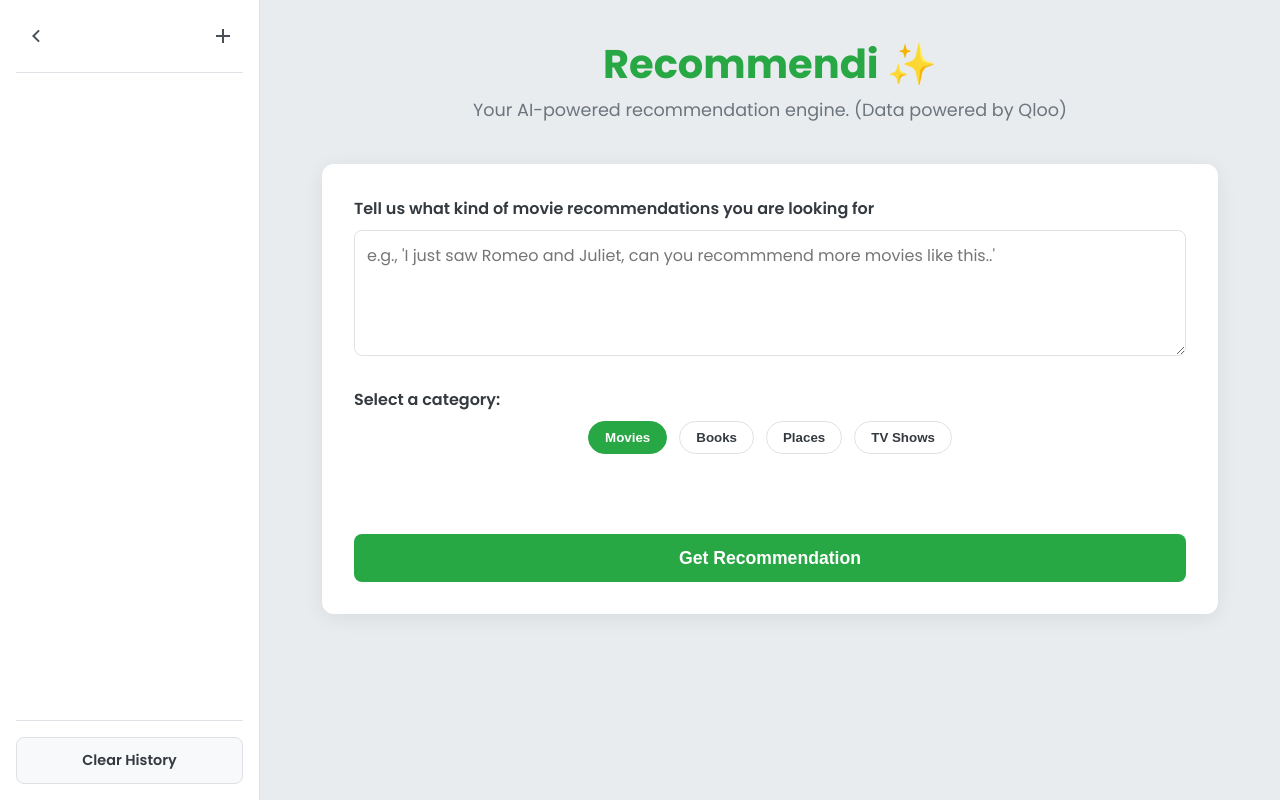
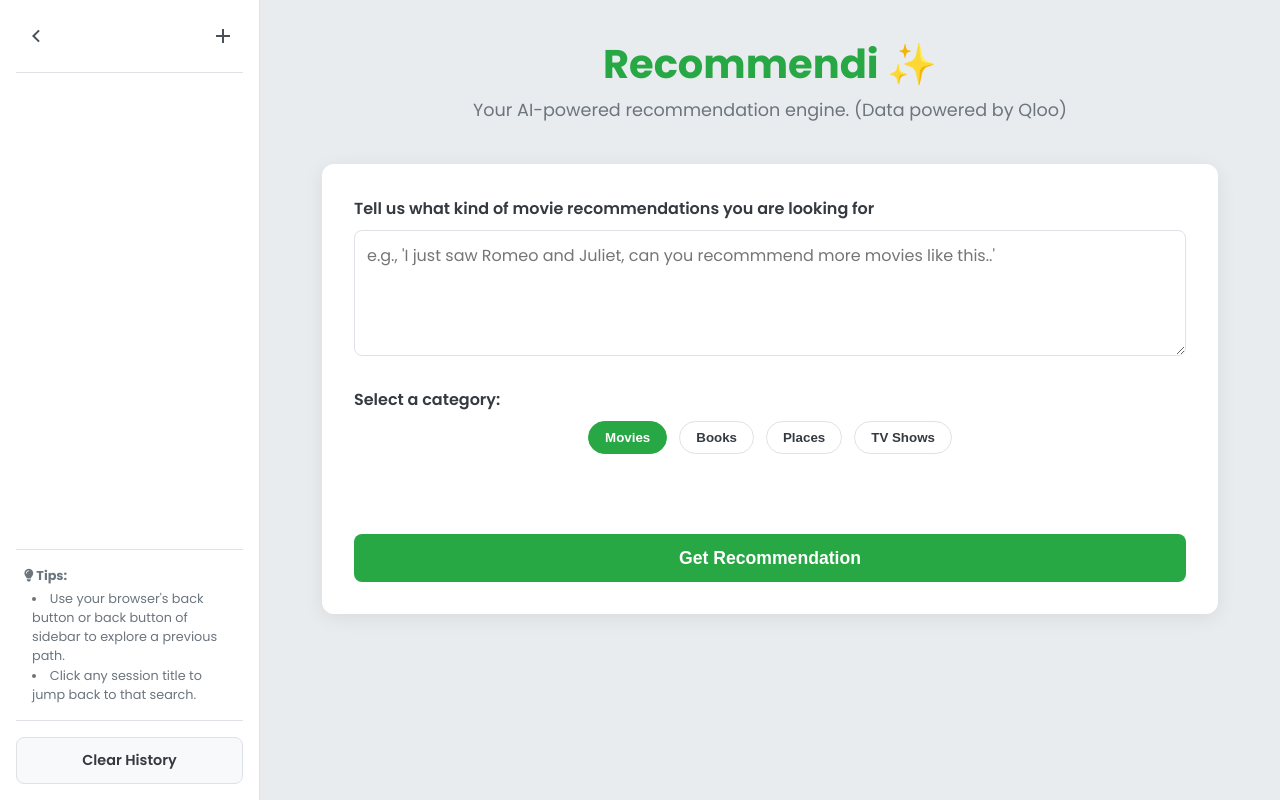
Before and after one commit to oadeniran/recommendi-fe, a Flask app: page / in a window 1280 px wide. Run offline with Flask 3, Linux system fonts and the light colour scheme.

Commit message:
minor additions for tips and refresh restet to 1

```diff
--- a/static/css/style.css
+++ b/static/css/style.css
@@ -175,6 +175,21 @@ body {
     visibility: visible;
 }
 
+.sidebar-tips {
+    margin-top: auto; /* Pushes this section down */
+    padding: 1rem 0.5rem;
+    font-size: 0.8rem;
+    color: #6c757d; /* A muted text color */
+    line-height: 1.5;
+    border-top: 1px solid var(--gray);
+}
+
+.sidebar-tips ul {
+    list-style-position: inside;
+    padding-left: 0.5rem;
+    margin-top: 0.25rem;
+}
+
 header { text-align: center; margin-bottom: 2.5rem; }
 header h1 { font-weight: 700; color: var(--primary-green); font-size: 2.5rem; }
 header p { font-size: 1.1rem; color: #6c757d; }
--- a/static/js/loader.js
+++ b/static/js/loader.js
@@ -142,6 +142,12 @@ document.addEventListener('DOMContentLoaded', () => {
         }
 
         const page = parseInt(params.get('page')) || 1;
+
+        if (!append && page > 1) {
+            params.set('page', '1');
+            // Update the URL in the browser bar without reloading the page
+            history.replaceState({}, '', `?${params.toString()}`);
+        }
 
         if (!append) {
             resultsGrid.innerHTML = '';
@@ -391,7 +397,12 @@ document.addEventListener('DOMContentLoaded', () => {
             if (item.tags && item.tags.length > 0) item.tags.slice(0, 3).forEach(tag => { tagsHTML += `<a href="#" class="tag-link" data-tag-id="${tag.id}" data-tag-name="${tag.name}" data-category="${category}">${tag.name}</a>`; });
             tagsHTML += '</div>';
             const titleText = item.title || 'Untitled', date = item.release_date || item.publication_date, titleWithDate = date ? `${titleText} (${date})` : titleText;
-            let metaHTML = (category === 'Book' && item.author) ? `<span class="rec-card-genre">by ${item.author}</span>` : (category === 'Movie' && item.genre) ? `<span class="rec-card-genre">${item.genre}</span>` : '';
+            let metaHTML = '';
+            if (item.author) {
+                metaHTML = `<span class="rec-card-genre">by ${item.author}</span>`;
+            } else if (item.genre) {
+                metaHTML = `<span class="rec-card-genre">${item.genre}</span>`;
+            }
             card.innerHTML = `<img src="${item.image.url || 'https://via.placeholder.com/400x225.png?text=No+Image'}" alt="Cover for ${titleText}" class="rec-card-img"><div class="rec-card-content"><h3 class="rec-card-title">${titleWithDate}</h3>${metaHTML}<p class="rec-card-description">${(item.description || '').substring(0, 100)}...</p><p class="rec-card-context"><strong>Why we chose it:</strong> ${(item.context || '').substring(0, 80)}...</p>${tagsHTML}<button class="view-more-btn">View More →</button></div>`;
             card.querySelector('.view-more-btn').addEventListener('click', () => openModal(item, category));
             return card;
--- a/templates/index.html
+++ b/templates/index.html
@@ -8,6 +8,7 @@
     <link rel="preconnect" href="https://fonts.gstatic.com" crossorigin>
     <link href="https://fonts.googleapis.com/css2?family=Poppins:wght@400;600;700&display=swap" rel="stylesheet">
     <link rel="stylesheet" href="{{ url_for('static', filename='css/style.css') }}">
+    <link rel="stylesheet" href="https://cdnjs.cloudflare.com/ajax/libs/font-awesome/6.5.2/css/all.min.css" integrity="sha512-SnH5WK+bZxgPHs44uWIX+LLJAJ9/2PkPKZ5QiAj6Ta86w+fsb2TkcmfRyVX3pBnMFcV7oQPJkl9QevSCWr3W6A==" crossorigin="anonymous" referrerpolicy="no-referrer" />
 </head>
 <body>
 
@@ -36,6 +37,13 @@
                 <ul id="session-history-list">
                     </ul>
             </nav>
+            <div class="sidebar-tips">
+                <p><strong><i class="fas fa-lightbulb"></i> Tips:</strong></p>
+                <ul>
+                    <li>Use your browser's back button or back button of sidebar to explore a previous path.</li>
+                    <li>Click any session title to jump back to that search.</li>
+                </ul>
+            </div>
             <div class="sidebar-footer">
                 <button id="clear-history-btn" class="sidebar-btn" disabled>Clear History</button>
             </div>
```
